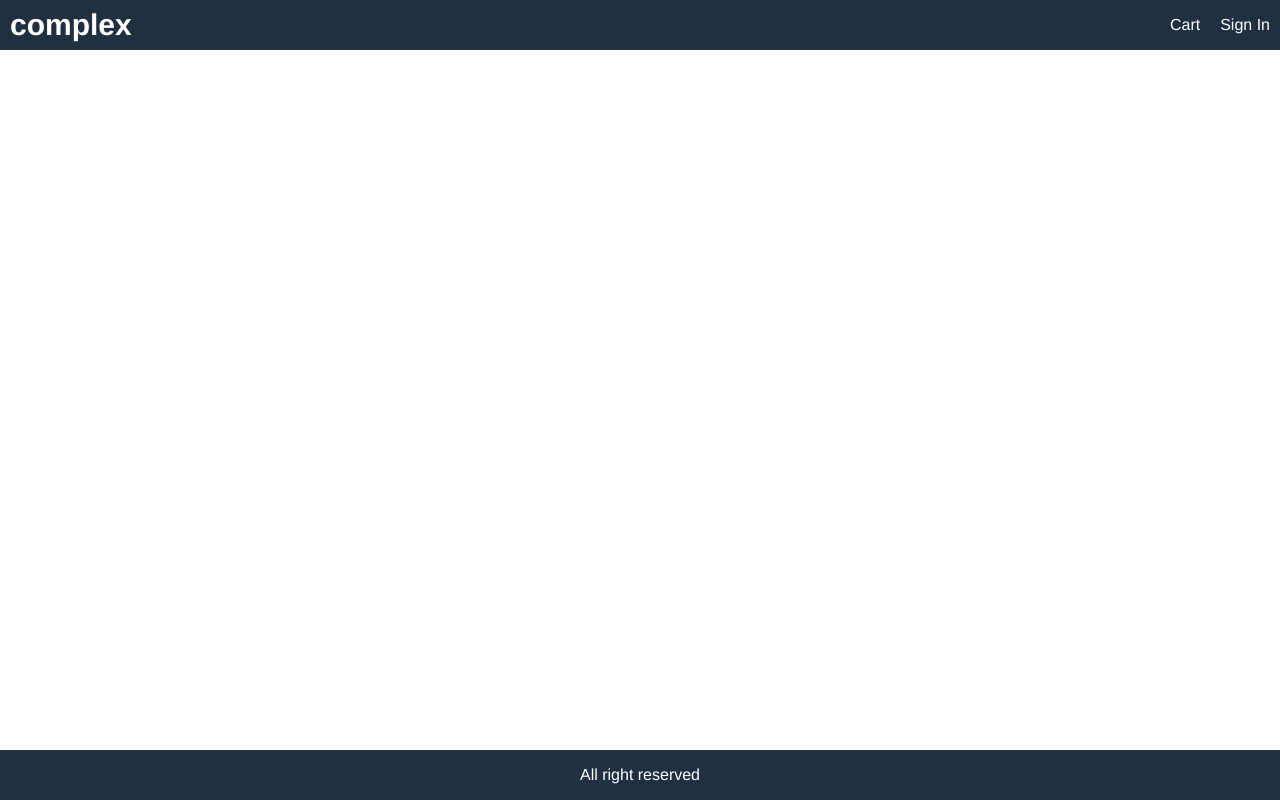
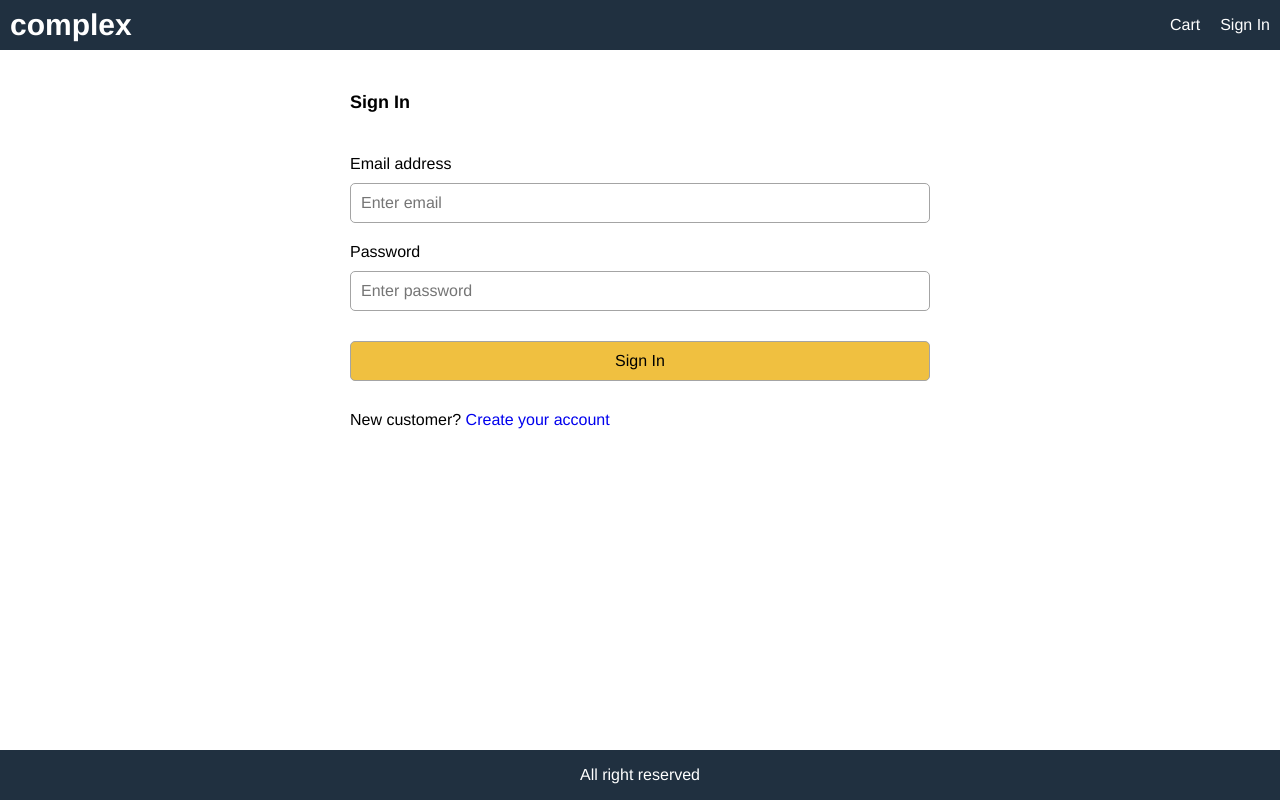
Before and after one commit to NirajanMahara/complex, a React (Create React App) app in the folder frontend/: page /signin in a window 1280 px wide. Built offline with nearby package versions, Linux system fonts and the light colour scheme.

Commit message:
build: design SigninScreen frontend

```diff
--- a/frontend/src/App.js
+++ b/frontend/src/App.js
@@ -4,6 +4,7 @@
 import CartScreen from './screens/CartScreen';
 import HomeScreen from './screens/HomeScreen';
 import ProductScreen from './screens/ProductScreen';
+import SigninScreen from './screens/SigninScreen';
 
 function App() {
   const cart = useSelector((state) => state.cart);
@@ -31,6 +32,7 @@
         <main>
           <Route path='/cart/:id?' component={CartScreen}></Route>
           <Route path='/product/:id' component={ProductScreen}></Route>
+          <Route path='/signin' component={SigninScreen}></Route>
           <Route path='/' component={HomeScreen} exact></Route>
         </main>
         <footer className='row center'>All right reserved</footer>
--- a/frontend/src/index.css
+++ b/frontend/src/index.css
@@ -229,3 +229,21 @@
   color: #a02020;
   background-color: #ffe0e0;
 }
+
+/* Form */
+
+.form {
+  max-width: 60rem;
+  margin: 0 auto;
+}
+
+.form > div {
+  display: flex;
+  flex-direction: column;
+  margin: 1rem;
+}
+
+.form label {
+  margin: 1rem 0;
+  display: block;
+}
--- /dev/null
+++ b/frontend/src/screens/SigninScreen.js
@@ -0,0 +1,54 @@
+import React, { useState } from 'react';
+import { Link } from 'react-router-dom';
+
+export default function SigninScreen() {
+  const [email, setEmail] = useState('');
+  const [password, setPassword] = useState('');
+
+  const submitHandler = (e) => {
+    e.preventDefault();
+    // TODO: sign in action
+  };
+
+  return (
+    <div>
+      <form className='form' onSubmit={submitHandler}>
+        <div>
+          <h1>Sign In</h1>
+        </div>
+        <div>
+          <label htmlFor='email'>Email address</label>
+          <input
+            type='email'
+            id='email'
+            placeholder='Enter email'
+            required
+            onChange={(e) => setEmail(e.target.value)}
+          ></input>
+        </div>
+        <div>
+          <label htmlFor='password'>Password</label>
+          <input
+            type='password'
+            id='password'
+            placeholder='Enter password'
+            required
+            onChange={(e) => setPassword(e.target.value)}
+          ></input>
+        </div>
+        <div>
+          <label />
+          <button className='primary' type='submit'>
+            Sign In
+          </button>
+        </div>
+        <div>
+          <label />
+          <div>
+            New customer? <Link to='/register'>Create your account</Link>
+          </div>
+        </div>
+      </form>
+    </div>
+  );
+}
```
